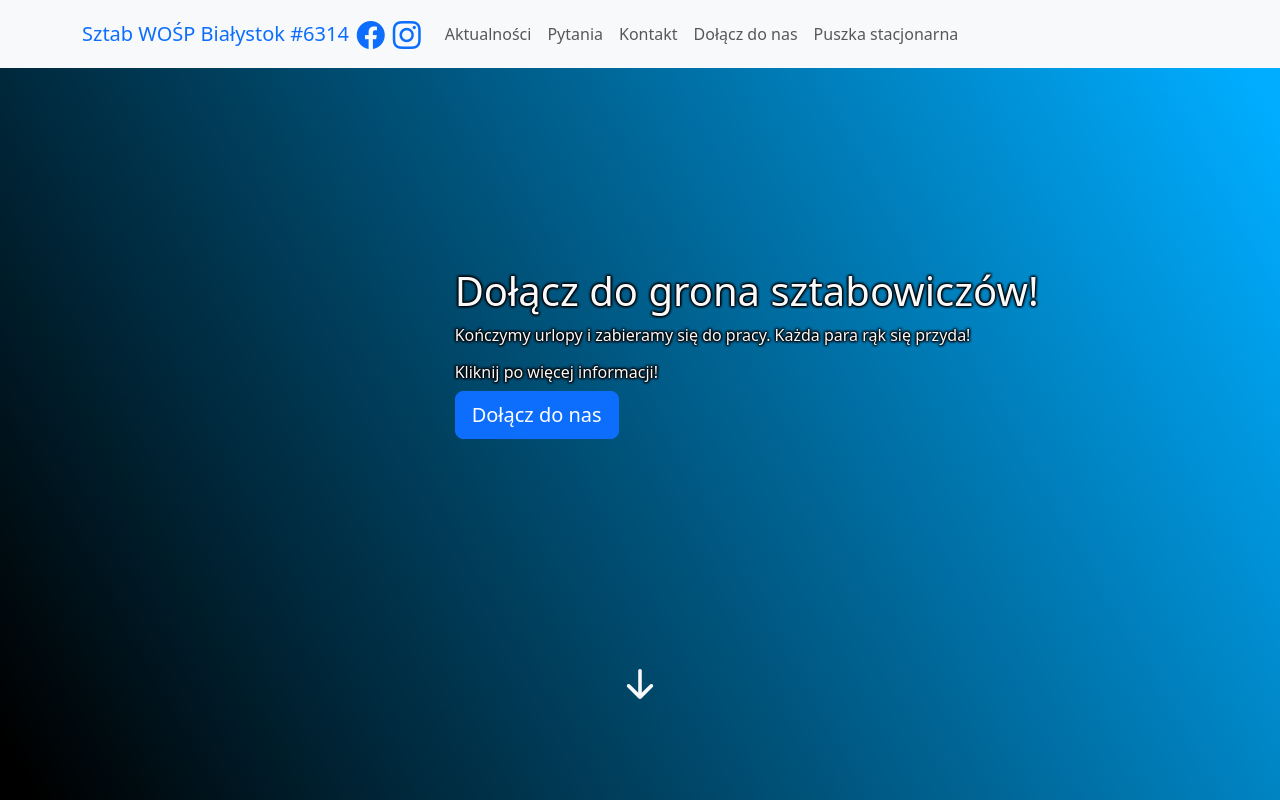
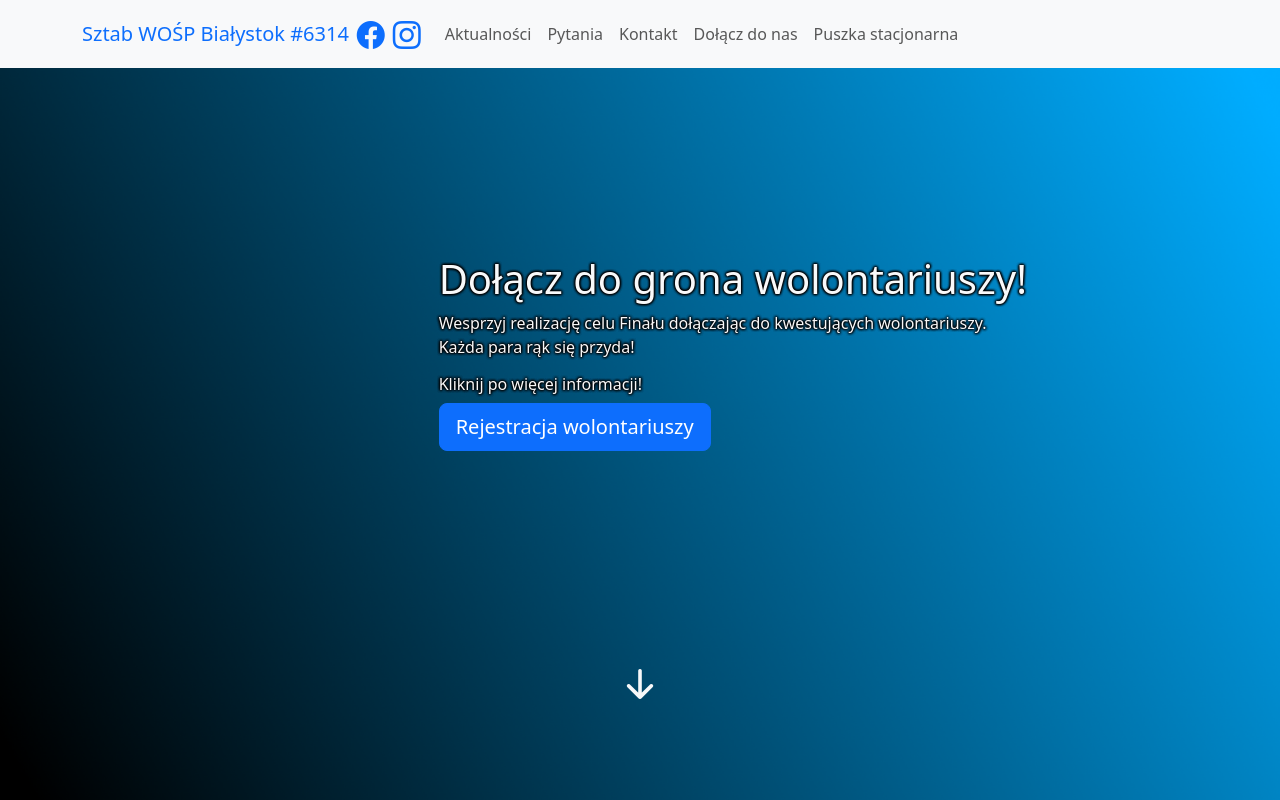
Before and after one commit to Sztab-WOSP-Bialystok/wosp-staff, a Next.js app: page / in a window 1280 px wide. Shown: the top 800 px of the page. Built offline with nearby package versions, Linux system fonts and the light colour scheme.

Commit message:
Changed Home page section to volounteer registration

```diff
--- a/app/components/footer/contactFooter.tsx
+++ b/app/components/footer/contactFooter.tsx
@@ -16,7 +16,7 @@ const ContactFooter = () => {
                     href={wospInternalLink.link}
                     className="text-decoration-none"
                   >
-                    {wospInternalLink.wospSiteDescription}
+                    {wospInternalLink.description}
                   </a>
                 </span>
               </div>
--- a/app/components/footer/models/wospInternalLink.ts
+++ b/app/components/footer/models/wospInternalLink.ts
@@ -1,19 +1,23 @@
 export type WospInternalLink = {
+  key: string;
   link: string;
-  wospSiteDescription: string;
+  description: string;
 };
 
 export const wospInternalLinks: WospInternalLink[] = [
   {
+    key: "main_staff",
     link: "https://www.wosp.org.pl/",
-    wospSiteDescription: "Strona głównego sztabu",
+    description: "Strona głównego sztabu",
   },
   {
+    key: "volounteer_info",
     link: "https://www.wosp.org.pl/final/dla-wolontariuszy",
-    wospSiteDescription: "Jak zostać wolontariuszem",
+    description: "Jak zostać wolontariuszem",
   },
   {
+    key: "iwolontariusz",
     link: "https://iwolontariusz.wosp.org.pl/",
-    wospSiteDescription: "Rejestracja wolontariuszy",
+    description: "Rejestracja wolontariuszy",
   },
 ];
--- a/app/home/home.tsx
+++ b/app/home/home.tsx
@@ -7,9 +7,12 @@ import { Button, Col, Container, Row } from "react-bootstrap";
 import { Links, navigations } from "../components/navbar/navigation";
 import SupportSection from "./sections/support-section/support-section";
 import { useRouter } from 'next/navigation';
+import { wospInternalLinks } from "../components/footer/models/wospInternalLink";
 
 export default function Home() {
   const router = useRouter();
+
+  const iWolonatariuszSource = wospInternalLinks.find((s) => s.key === 'iwolontariusz')
   const faqNavigation = navigations.find((n) => n.link == Links.FAQ);
   const newsNavigation = navigations.find((n) => n.link == Links.NEWS);
   const collaborationNavigation = navigations.find(
@@ -38,18 +41,18 @@ export default function Home() {
           className="text-light d-flex align-items-center justify-content-center"
         >
         <div className="text-center text-md-start ">
-            <h1 className="img-overlay">Dołącz do grona sztabowiczów!</h1>
+          <h1 className="img-overlay">Dołącz do grona wolontariuszy!</h1>
           <p className="px-5 px-md-0 img-overlay">
-              Kończymy urlopy i&nbsp;zabieramy się&nbsp;do&nbsp;pracy.
+            Wesprzyj realizację celu Finału dołączając do&nbsp;kwestujących wolontariuszy.
             Każda&nbsp;para&nbsp;rąk&nbsp;się&nbsp;przyda!
           </p>
           <h6 className="img-overlay">Kliknij po więcej informacji!</h6>
           <Button
             variant="primary"
             size="lg"
-              onClick={() => router.push(collaborationNavigation.link)}
+            onClick={() => router.push(iWolonatariuszSource.link)}
           >
-              {collaborationNavigation.name}
+            {iWolonatariuszSource.description}
           </Button>
         </div>
         </Col>
```
Lines whose indentation alone changed are shown as unchanged.
